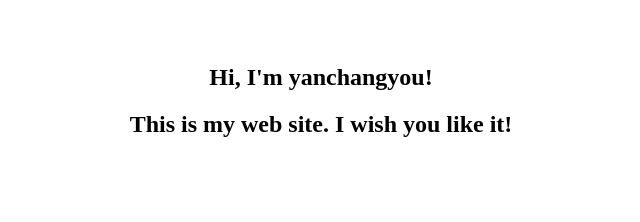
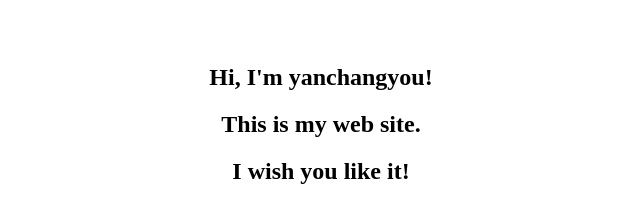
Before and after one commit to yanchangyou/blog.yanchangyou.cn, a plain HTML site: page index.html in a window 1280 px wide. Shown: the whole page, without its empty margins (319-959 px from the left). Drawn offline with Linux system fonts and the light colour scheme.

Commit message:
修改显示

```diff
--- a/index.html
+++ b/index.html
@@ -7,7 +7,8 @@
 			<br>
 			<br>
 			<h2>Hi, I'm yanchangyou!</h2>
-			<h2>This is my web site. I wish you like it!</h2>
+			<h2>This is my web site. </h2>
+			<h2>I wish you like it!</h2>
 		</div>
 	</body>
 </html>
```
